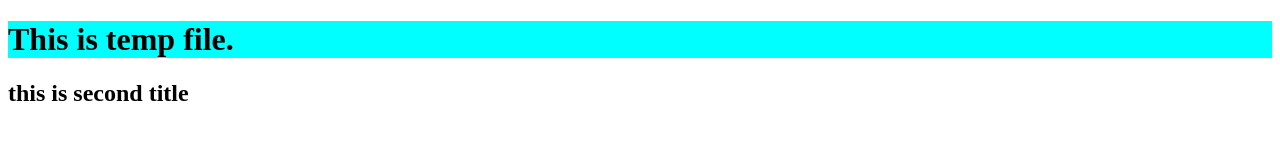
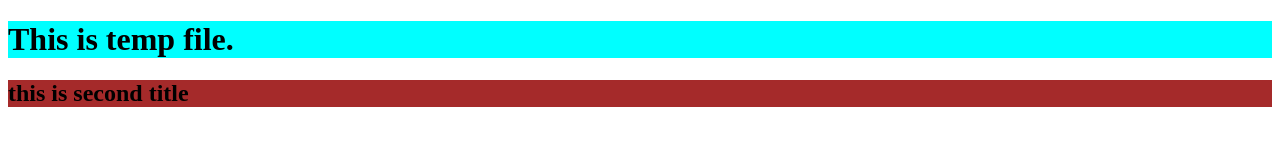
Before and after one commit to Rushichandratk/Temp_Files, a plain HTML site: page index.html in a window 1280 px wide. Drawn offline with Linux system fonts and the light colour scheme.

Commit message:
h2 css added

```diff
--- a/index.css
+++ b/index.css
@@ -1,3 +1,7 @@
 h1{
     background-color: aqua ;
 }
+
+h2{
+    background-color: brown;
+}
```
